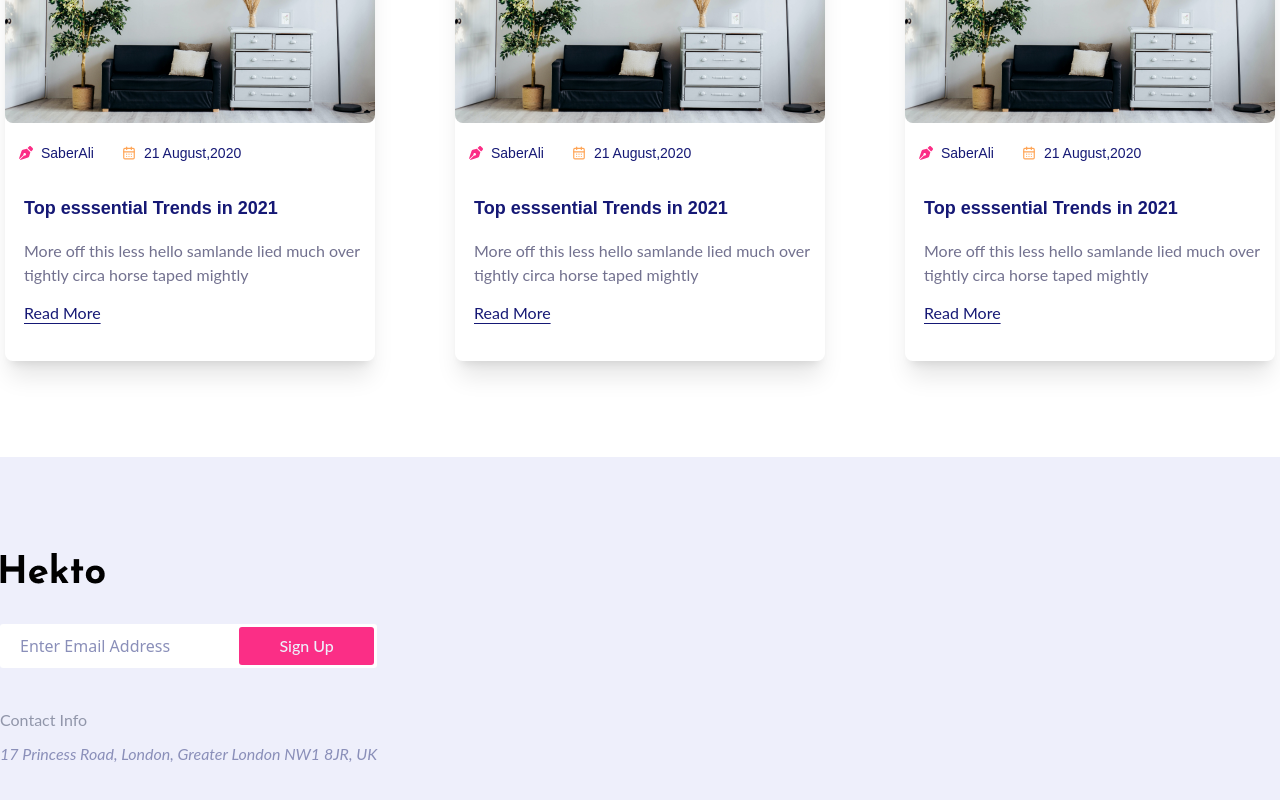
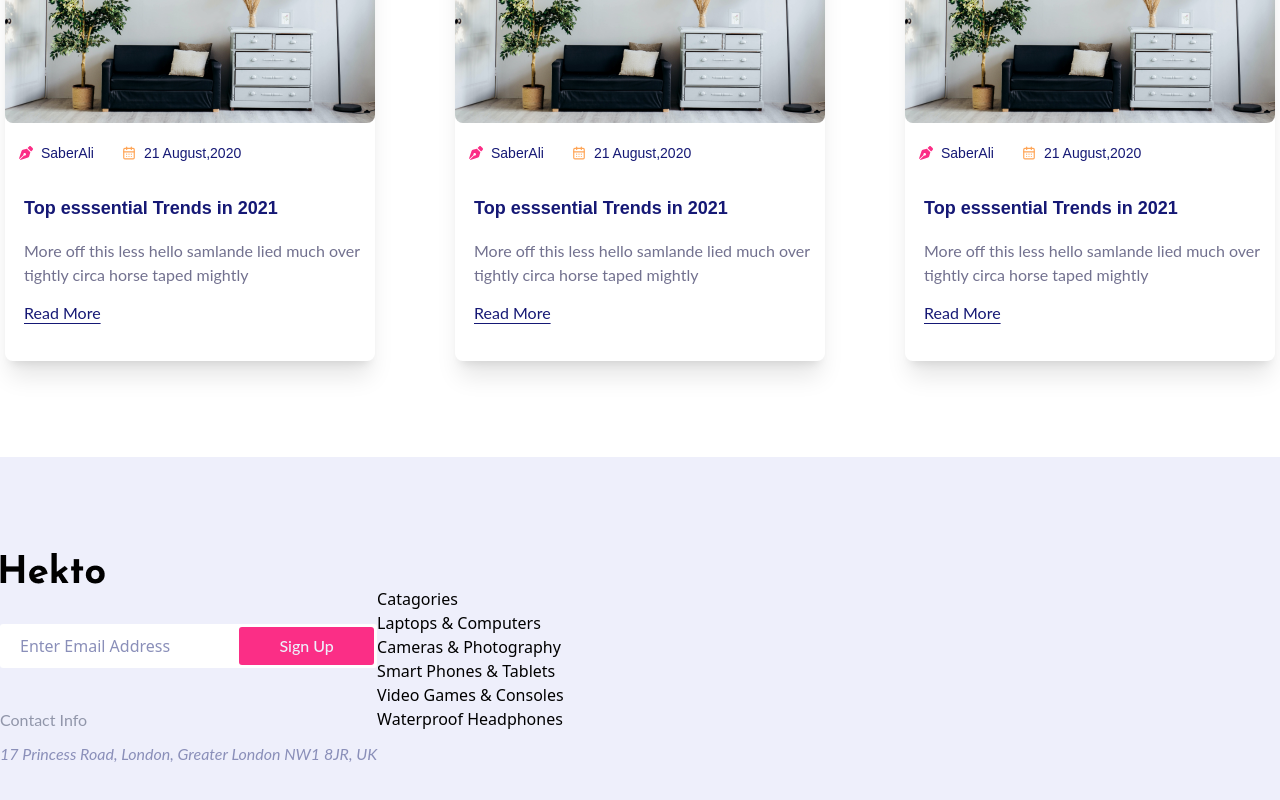
Before and after one commit to yasinn-arafat/Hekto, a React (Vite) app: page / in a window 1280 px wide. Shown: the part 5117-5917 px from the top of the page. Built offline with nearby package versions, Linux system fonts and the light colour scheme.

Commit message:
Footer Part Modified

```diff
--- a/src/Component/HomeComponent/Footer/Footer.jsx
+++ b/src/Component/HomeComponent/Footer/Footer.jsx
@@ -37,7 +37,26 @@ const Footer = () => {
               </div>
             </div>
 
-            <div></div>
+            <div>
+              <h3>Catagories</h3>
+              <ul>
+                <li>
+                  <a href="#">Laptops & Computers</a>
+                </li>
+                <li>
+                  <a href="#">Cameras & Photography</a>
+                </li>
+                <li>
+                  <a href="#">Smart Phones & Tablets</a>
+                </li>
+                <li>
+                  <a href="#">Video Games & Consoles</a>
+                </li>
+                <li>
+                  <a href="#">Waterproof Headphones</a>
+                </li>
+              </ul>
+            </div>
             <div></div>
           </div>
         </div>
```
